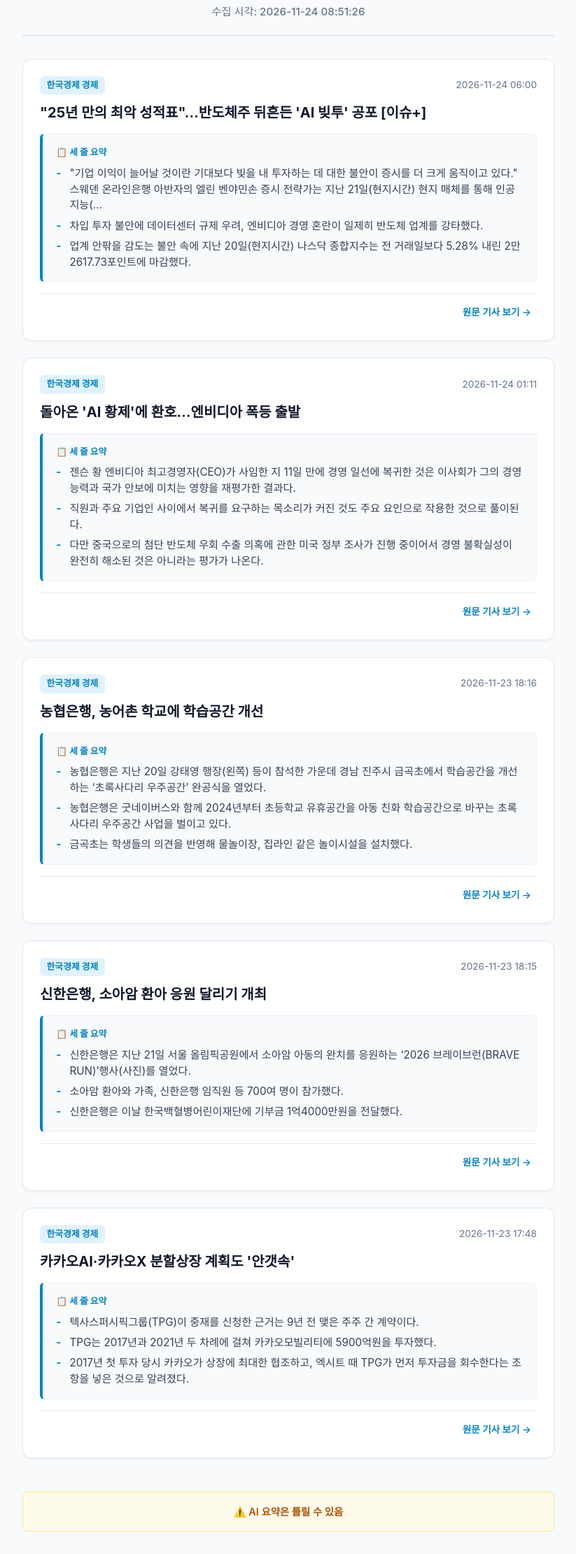
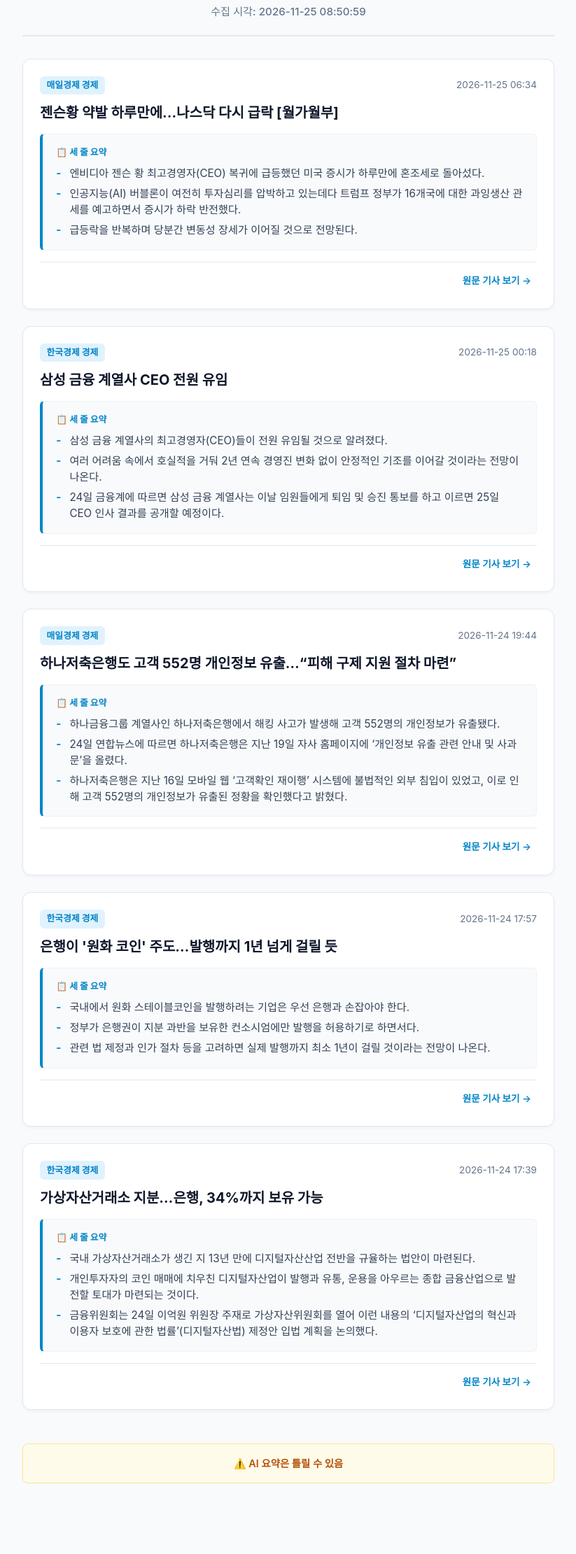
Before and after one commit to Kyle-HyukTae-Kwon/news-briefing, a plain HTML site: page index.html in a window 1280 px wide. Shown: the part 86-2307 px from the top of the page at 70% size, without its empty margins (228-1051 px from the left). After the commit the page ends 2238 px from the top, so only its background shows below. Drawn offline with Linux system fonts and the light colour scheme.

Commit message:
chore: update daily news briefing [skip ci]

```diff
--- a/index.html
+++ b/index.html
@@ -169,33 +169,33 @@
   <div class="container">
     <header>
       <h1>금융·경제 아침 브리핑</h1>
-      <p class="collected-time">수집 시각: 2026-11-24 08:51:26</p>
+      <p class="collected-time">수집 시각: 2026-11-25 08:50:59</p>
     </header>
 
     <main class="news-feed">
 
         <article class="news-card">
           <div class="card-meta">
-            <span class="source-badge">한국경제 경제</span>
-            <span class="date-text">2026-11-24 06:00</span>
+            <span class="source-badge">매일경제 경제</span>
+            <span class="date-text">2026-11-25 06:34</span>
           </div>
 
           <h2 class="article-title">
-            <a href="https://www.hankyung.com/article/202611234507g" target="_blank" rel="noopener noreferrer">&quot;25년 만의 최악 성적표&quot;…반도체주 뒤흔든 &#x27;AI 빚투&#x27; 공포 [이슈+]</a>
+            <a href="https://www.mk.co.kr/news/economy/12217655" target="_blank" rel="noopener noreferrer">젠슨황 약발 하루만에...나스닥 다시 급락 [월가월부]</a>
           </h2>
 
           <div class="summary-container">
             <div class="summary-label">📋 세 줄 요약</div>
             <ul class="summary-list">
-              <li>&quot;기업 이익이 늘어날 것이란 기대보다 빚을 내 투자하는 데 대한 불안이 증시를 더 크게 움직이고 있다.&quot; 스웨덴 온라인은행 아반자의 엘린 벤야민손 증시 전략가는 지난 21일(현지시간) 현지 매체를 통해 인공지능(…</li>
-<li>차입 투자 불안에 데이터센터 규제 우려, 엔비디아 경영 혼란이 일제히 반도체 업계를 강타했다.</li>
-<li>업계 안팎을 감도는 불안 속에 지난 20일(현지시간) 나스닥 종합지수는 전 거래일보다 5.28% 내린 2만2617.73포인트에 마감했다.</li>
+              <li>엔비디아 젠슨 황 최고경영자(CEO) 복귀에 급등했던 미국 증시가 하루만에 혼조세로 돌아섰다.</li>
+<li>인공지능(AI) 버블론이 여전히 투자심리를 압박하고 있는데다 트럼프 정부가 16개국에 대한 과잉생산 관세를 예고하면서 증시가 하락 반전했다.</li>
+<li>급등락을 반복하며 당분간 변동성 장세가 이어질 것으로 전망된다.</li>
 
             </ul>
           </div>
 
           <div class="card-footer">
-            <a class="origin-btn" href="https://www.hankyung.com/article/202611234507g" target="_blank" rel="noopener noreferrer">
+            <a class="origin-btn" href="https://www.mk.co.kr/news/economy/12217655" target="_blank" rel="noopener noreferrer">
               원문 기사 보기 →
             </a>
           </div>
@@ -204,25 +204,52 @@
         <article class="news-card">
           <div class="card-meta">
             <span class="source-badge">한국경제 경제</span>
-            <span class="date-text">2026-11-24 01:11</span>
+            <span class="date-text">2026-11-25 00:18</span>
           </div>
 
           <h2 class="article-title">
-            <a href="https://www.hankyung.com/article/2026112454011" target="_blank" rel="noopener noreferrer">돌아온 &#x27;AI 황제&#x27;에 환호…엔비디아 폭등 출발</a>
+            <a href="https://www.hankyung.com/article/2026112480291" target="_blank" rel="noopener noreferrer">삼성 금융 계열사 CEO 전원 유임</a>
           </h2>
 
           <div class="summary-container">
             <div class="summary-label">📋 세 줄 요약</div>
             <ul class="summary-list">
-              <li>젠슨 황 엔비디아 최고경영자(CEO)가 사임한 지 11일 만에 경영 일선에 복귀한 것은 이사회가 그의 경영 능력과 국가 안보에 미치는 영향을 재평가한 결과다.</li>
-<li>직원과 주요 기업인 사이에서 복귀를 요구하는 목소리가 커진 것도 주요 요인으로 작용한 것으로 풀이된다.</li>
-<li>다만 중국으로의 첨단 반도체 우회 수출 의혹에 관한 미국 정부 조사가 진행 중이어서 경영 불확실성이 완전히 해소된 것은 아니라는 평가가 나온다.</li>
+              <li>삼성 금융 계열사의 최고경영자(CEO)들이 전원 유임될 것으로 알려졌다.</li>
+<li>여러 어려움 속에서 호실적을 거둬 2년 연속 경영진 변화 없이 안정적인 기조를 이어갈 것이라는 전망이 나온다.</li>
+<li>24일 금융계에 따르면 삼성 금융 계열사는 이날 임원들에게 퇴임 및 승진 통보를 하고 이르면 25일 CEO 인사 결과를 공개할 예정이다.</li>
 
             </ul>
           </div>
 
           <div class="card-footer">
-            <a class="origin-btn" href="https://www.hankyung.com/article/2026112454011" target="_blank" rel="noopener noreferrer">
+            <a class="origin-btn" href="https://www.hankyung.com/article/2026112480291" target="_blank" rel="noopener noreferrer">
+              원문 기사 보기 →
+            </a>
+          </div>
+        </article>
+
+        <article class="news-card">
+          <div class="card-meta">
+            <span class="source-badge">매일경제 경제</span>
+            <span class="date-text">2026-11-24 19:44</span>
+          </div>
+
+          <h2 class="article-title">
+            <a href="https://www.mk.co.kr/news/economy/12217458" target="_blank" rel="noopener noreferrer">하나저축은행도 고객 552명 개인정보 유출…“피해 구제 지원 절차 마련”</a>
+          </h2>
+
+          <div class="summary-container">
+            <div class="summary-label">📋 세 줄 요약</div>
+            <ul class="summary-list">
+              <li>하나금융그룹 계열사인 하나저축은행에서 해킹 사고가 발생해 고객 552명의 개인정보가 유출됐다.</li>
+<li>24일 연합뉴스에 따르면 하나저축은행은 지난 19일 자사 홈페이지에 ‘개인정보 유출 관련 안내 및 사과문’을 올렸다.</li>
+<li>하나저축은행은 지난 16일 모바일 웹 ‘고객확인 재이행’ 시스템에 불법적인 외부 침입이 있었고, 이로 인해 고객 552명의 개인정보가 유출된 정황을 확인했다고 밝혔다.</li>
+
+            </ul>
+          </div>
+
+          <div class="card-footer">
+            <a class="origin-btn" href="https://www.mk.co.kr/news/economy/12217458" target="_blank" rel="noopener noreferrer">
               원문 기사 보기 →
             </a>
           </div>
@@ -231,25 +258,25 @@
         <article class="news-card">
           <div class="card-meta">
             <span class="source-badge">한국경제 경제</span>
-            <span class="date-text">2026-11-23 18:16</span>
+            <span class="date-text">2026-11-24 17:57</span>
           </div>
 
           <h2 class="article-title">
-            <a href="https://www.hankyung.com/article/2026112351051" target="_blank" rel="noopener noreferrer">농협은행, 농어촌 학교에 학습공간 개선</a>
+            <a href="https://www.hankyung.com/article/2026112477291" target="_blank" rel="noopener noreferrer">은행이 &#x27;원화 코인&#x27; 주도…발행까지 1년 넘게 걸릴 듯</a>
           </h2>
 
           <div class="summary-container">
             <div class="summary-label">📋 세 줄 요약</div>
             <ul class="summary-list">
-              <li>농협은행은 지난 20일 강태영 행장(왼쪽) 등이 참석한 가운데 경남 진주시 금곡초에서 학습공간을 개선하는 ‘초록사다리 우주공간’ 완공식을 열었다.</li>
-<li>농협은행은 굿네이버스와 함께 2024년부터 초등학교 유휴공간을 아동 친화 학습공간으로 바꾸는 초록사다리 우주공간 사업을 벌이고 있다.</li>
-<li>금곡초는 학생들의 의견을 반영해 물놀이장, 집라인 같은 놀이시설을 설치했다.</li>
+              <li>국내에서 원화 스테이블코인을 발행하려는 기업은 우선 은행과 손잡아야 한다.</li>
+<li>정부가 은행권이 지분 과반을 보유한 컨소시엄에만 발행을 허용하기로 하면서다.</li>
+<li>관련 법 제정과 인가 절차 등을 고려하면 실제 발행까지 최소 1년이 걸릴 것이라는 전망이 나온다.</li>
 
             </ul>
           </div>
 
           <div class="card-footer">
-            <a class="origin-btn" href="https://www.hankyung.com/article/2026112351051" target="_blank" rel="noopener noreferrer">
+            <a class="origin-btn" href="https://www.hankyung.com/article/2026112477291" target="_blank" rel="noopener noreferrer">
               원문 기사 보기 →
             </a>
           </div>
@@ -258,52 +285,25 @@
         <article class="news-card">
           <div class="card-meta">
             <span class="source-badge">한국경제 경제</span>
-            <span class="date-text">2026-11-23 18:15</span>
+            <span class="date-text">2026-11-24 17:39</span>
           </div>
 
           <h2 class="article-title">
-            <a href="https://www.hankyung.com/article/2026112351041" target="_blank" rel="noopener noreferrer">신한은행, 소아암 환아 응원 달리기 개최</a>
+            <a href="https://www.hankyung.com/article/2026112477561" target="_blank" rel="noopener noreferrer">가상자산거래소 지분…은행, 34%까지 보유 가능</a>
           </h2>
 
           <div class="summary-container">
             <div class="summary-label">📋 세 줄 요약</div>
             <ul class="summary-list">
-              <li>신한은행은 지난 21일 서울 올림픽공원에서 소아암 아동의 완치를 응원하는 ‘2026 브레이브런(BRAVE RUN)’행사(사진)를 열었다.</li>
-<li>소아암 환아와 가족, 신한은행 임직원 등 700여 명이 참가했다.</li>
-<li>신한은행은 이날 한국백혈병어린이재단에 기부금 1억4000만원을 전달했다.</li>
+              <li>국내 가상자산거래소가 생긴 지 13년 만에 디지털자산산업 전반을 규율하는 법안이 마련된다.</li>
+<li>개인투자자의 코인 매매에 치우친 디지털자산업이 발행과 유통, 운용을 아우르는 종합 금융산업으로 발전할 토대가 마련되는 것이다.</li>
+<li>금융위원회는 24일 이억원 위원장 주재로 가상자산위원회를 열어 이런 내용의 ‘디지털자산업의 혁신과 이용자 보호에 관한 법률’(디지털자산법) 제정안 입법 계획을 논의했다.</li>
 
             </ul>
           </div>
 
           <div class="card-footer">
-            <a class="origin-btn" href="https://www.hankyung.com/article/2026112351041" target="_blank" rel="noopener noreferrer">
-              원문 기사 보기 →
-            </a>
-          </div>
-        </article>
-
-        <article class="news-card">
-          <div class="card-meta">
-            <span class="source-badge">한국경제 경제</span>
-            <span class="date-text">2026-11-23 17:48</span>
-          </div>
-
-          <h2 class="article-title">
-            <a href="https://www.hankyung.com/article/2026112349881" target="_blank" rel="noopener noreferrer">카카오AI·카카오X 분할상장 계획도 &#x27;안갯속&#x27;</a>
-          </h2>
-
-          <div class="summary-container">
-            <div class="summary-label">📋 세 줄 요약</div>
-            <ul class="summary-list">
-              <li>텍사스퍼시픽그룹(TPG)이 중재를 신청한 근거는 9년 전 맺은 주주 간 계약이다.</li>
-<li>TPG는 2017년과 2021년 두 차례에 걸쳐 카카오모빌리티에 5900억원을 투자했다.</li>
-<li>2017년 첫 투자 당시 카카오가 상장에 최대한 협조하고, 엑시트 때 TPG가 먼저 투자금을 회수한다는 조항을 넣은 것으로 알려졌다.</li>
-
-            </ul>
-          </div>
-
-          <div class="card-footer">
-            <a class="origin-btn" href="https://www.hankyung.com/article/2026112349881" target="_blank" rel="noopener noreferrer">
+            <a class="origin-btn" href="https://www.hankyung.com/article/2026112477561" target="_blank" rel="noopener noreferrer">
               원문 기사 보기 →
             </a>
           </div>
```
Also changed, not shown: news.json (+36 -35 lines).
